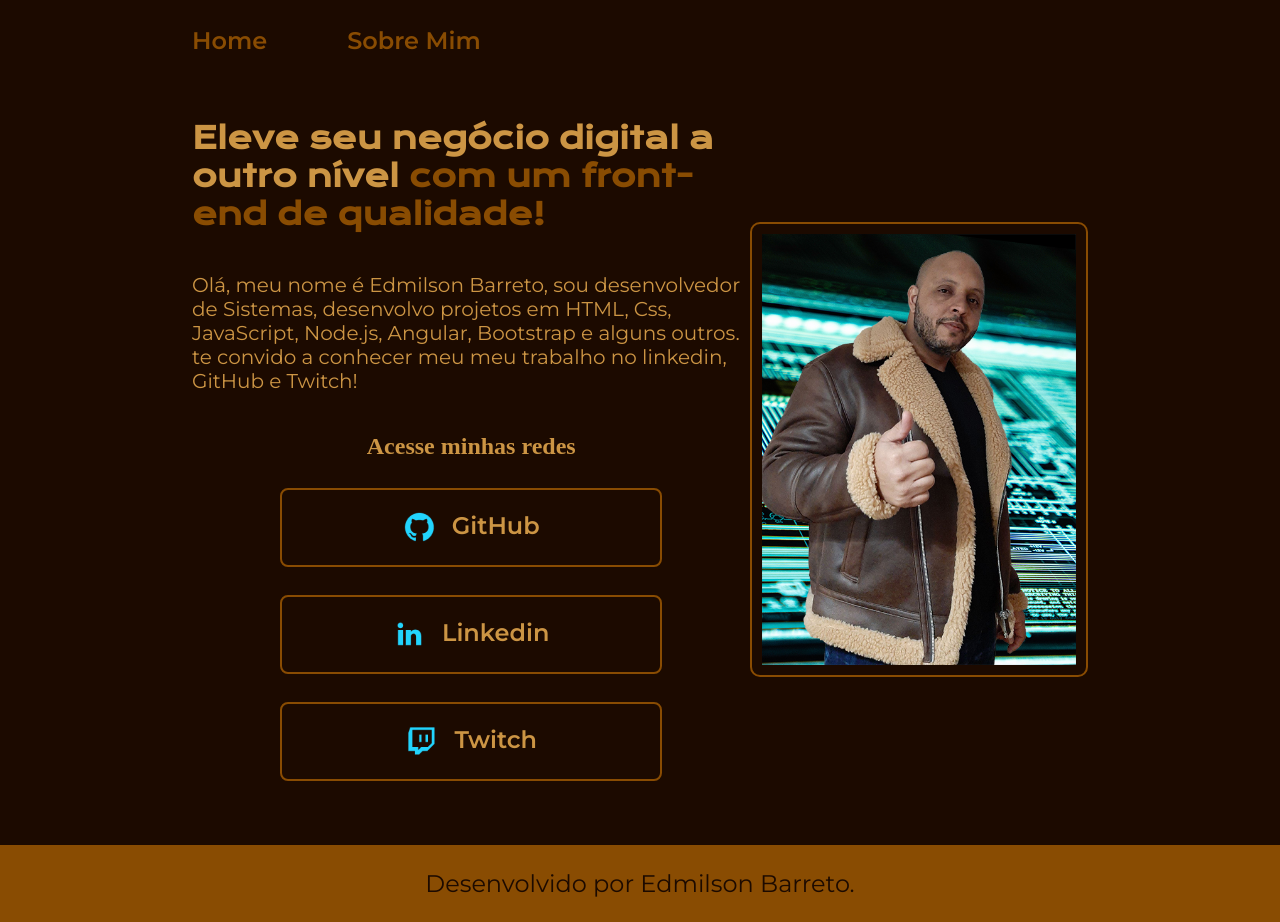
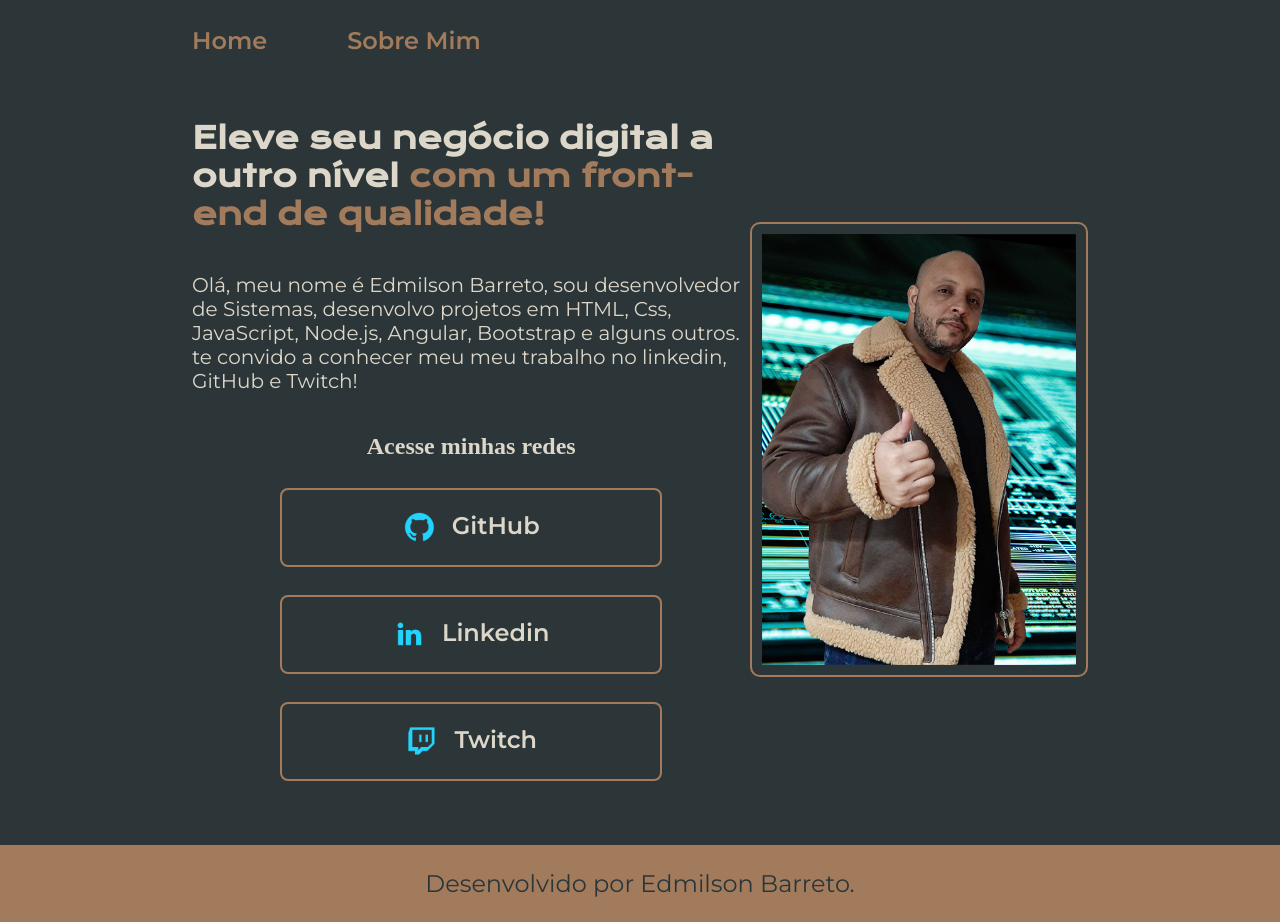
Before and after one commit to barretodf/Portifolio2023, a plain HTML site: page index.html in a window 1280 px wide. Drawn offline with nearby package versions, Linux system fonts and the light colour scheme.

Commit message:
Mudando as cores 4

```diff
--- a/style.css
+++ b/style.css
@@ -1,10 +1,10 @@
 @import url('https://fonts.googleapis.com/css2?family=Krona+One&family=Montserrat:wght@400;600&display=swap');
 
 :root {
-    --cor-primaria: #1C0A00;
-    --cor-secundaria: #CC9544;
-    --cor-terciaria: #894c02;
-    --cor-hover: #361500;
+    --cor-primaria: #2c3639;
+    --cor-secundaria: #dcd7c9;
+    --cor-terciaria: #a27b5c;
+    --cor-hover: #3f4e4f;
 
     --fonte-primaria: 'Krona One', sans-serif;
     --fonte-secundaria: 'Montserrat', sans-serif;
```
